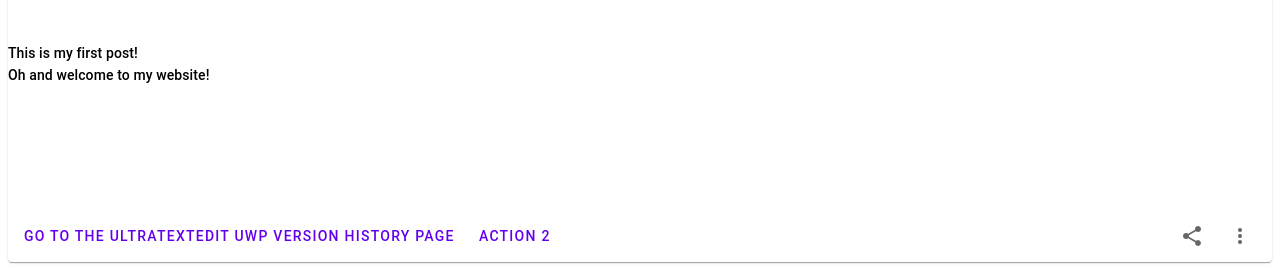
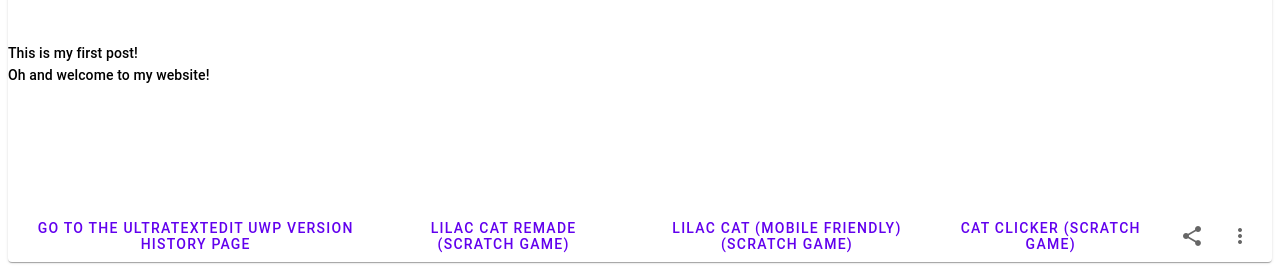
Before and after one commit to jpbandroid/jpb, a plain HTML site: page index.html in a window 1280 px wide. Shown: the part 706-976 px from the top of the page. Drawn offline with Linux system fonts and the light colour scheme.

Commit message:
Update index.html

```diff
--- a/index.html
+++ b/index.html
@@ -38,9 +38,17 @@
         <div class="mdc-button__ripple"></div>
         <span class="mdc-button__label">Go to the UltraTextEdit UWP Version History page</span>
       </button>
-      <button class="mdc-button mdc-card__action mdc-card__action--button" onclick="window.location.href='lilaccat_r2.3.html';">
+      <button class="mdc-button mdc-card__action mdc-card__action--button" onclick="window.location.href='lilaccat_r2.4.html';">
         <div class="mdc-button__ripple"></div>
-        <span class="mdc-button__label">Action 2</span>
+        <span class="mdc-button__label">Lilac Cat Remade (scratch game)</span>
+      </button>
+      <button class="mdc-button mdc-card__action mdc-card__action--button" onclick="window.location.href='lilaccat_4.0.html';">
+        <div class="mdc-button__ripple"></div>
+        <span class="mdc-button__label">Lilac Cat (Mobile friendly) (scratch game)</span>
+      </button>
+      <button class="mdc-button mdc-card__action mdc-card__action--button" onclick="window.location.href='Cat_Clicker.html';">
+        <div class="mdc-button__ripple"></div>
+        <span class="mdc-button__label">Cat Clicker (scratch game)</span>
       </button>
     </div>
     <div class="mdc-card__action-icons">
```
